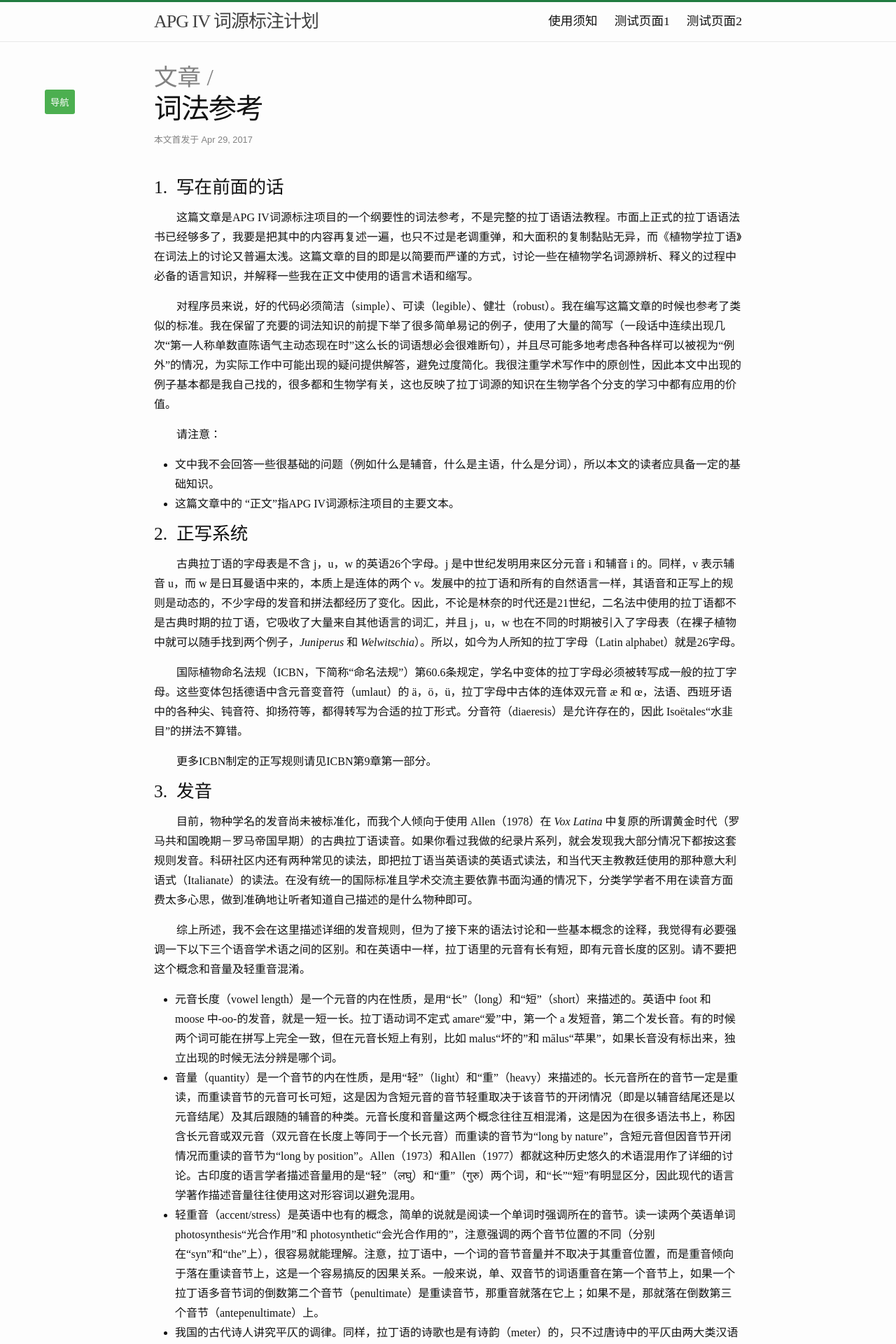
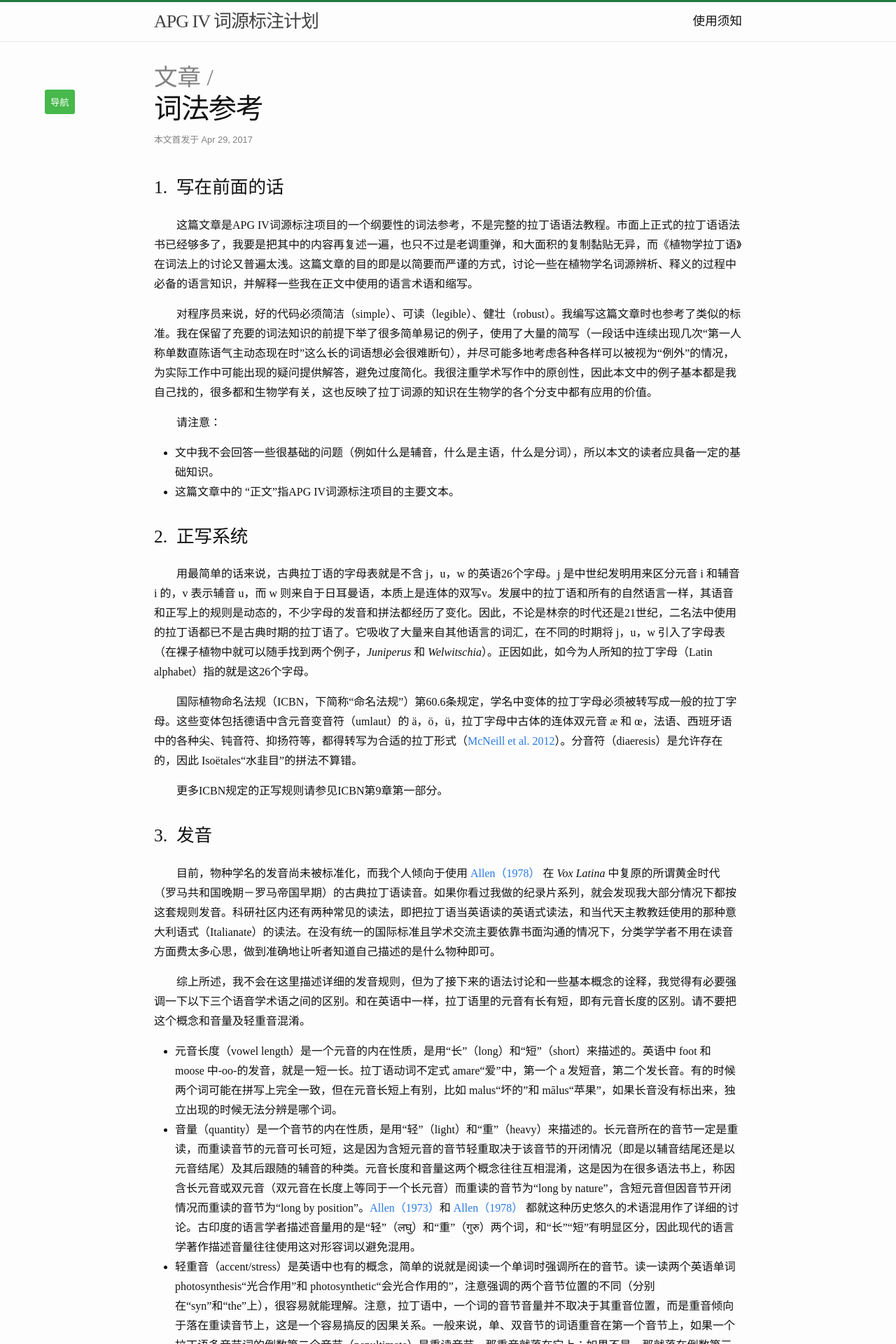
Before and after one commit to LykosEremos/graymatter, a Jekyll site: the page built from _posts/2017-04-28-grammar.markdown, in a window 1280 px wide. Shown: the top 1920 px of the page at 70% size. Built offline with Jekyll 4.4.1, drawn with Linux system fonts in a browser that asks for light colours; some of the changed text lies outside the part shown.

Commit message:
hyperlinks added

```diff
--- a/_posts/2017-04-28-grammar.markdown
+++ b/_posts/2017-04-28-grammar.markdown
@@ -9,7 +9,7 @@
 
 这篇文章是APG IV词源标注项目的一个纲要性的词法参考，不是完整的拉丁语语法教程。市面上正式的拉丁语语法书已经够多了，我要是把其中的内容再复述一遍，也只不过是老调重弹，和大面积的复制黏贴无异，而《植物学拉丁语》在词法上的讨论又普遍太浅。这篇文章的目的即是以简要而严谨的方式，讨论一些在植物学名词源辨析、释义的过程中必备的语言知识，并解释一些我在正文中使用的语言术语和缩写。
 
-对程序员来说，好的代码必须简洁（simple）、可读（legible）、健壮（robust）。我在编写这篇文章的时候也参考了类似的标准。我在保留了充要的词法知识的前提下举了很多简单易记的例子，使用了大量的简写（一段话中连续出现几次“第一人称单数直陈语气主动态现在时”这么长的词语想必会很难断句），并且尽可能多地考虑各种各样可以被视为“例外”的情况，为实际工作中可能出现的疑问提供解答，避免过度简化。我很注重学术写作中的原创性，因此本文中出现的例子基本都是我自己找的，很多都和生物学有关，这也反映了拉丁词源的知识在生物学各个分支的学习中都有应用的价值。
+对程序员来说，好的代码必须简洁（simple）、可读（legible）、健壮（robust）。我编写这篇文章时也参考了类似的标准。我在保留了充要的词法知识的前提下举了很多简单易记的例子，使用了大量的简写（一段话中连续出现几次“第一人称单数直陈语气主动态现在时”这么长的词语想必会很难断句），并尽可能多地考虑各种各样可以被视为“例外”的情况，为实际工作中可能出现的疑问提供解答，避免过度简化。我很注重学术写作中的原创性，因此本文中的例子基本都是我自己找的，很多都和生物学有关，这也反映了拉丁词源的知识在生物学的各个分支中都有应用的价值。
 
 请注意：
 
@@ -18,32 +18,35 @@
 
 <a name="正写系统"></a>
 <h1 class="hd">正写系统</h1>
-古典拉丁语的字母表是不含 j，u，w 的英语26个字母。j 是中世纪发明用来区分元音 i 和辅音 i 的。同样，v 表示辅音 u，而 w 是日耳曼语中来的，本质上是连体的两个 v。发展中的拉丁语和所有的自然语言一样，其语音和正写上的规则是动态的，不少字母的发音和拼法都经历了变化。因此，不论是林奈的时代还是21世纪，二名法中使用的拉丁语都不是古典时期的拉丁语，它吸收了大量来自其他语言的词汇，并且 j，u，w 也在不同的时期被引入了字母表（在裸子植物中就可以随手找到两个例子，<i>Juniperus</i> 和 <i>Welwitschia</i>）。所以，如今为人所知的拉丁字母（Latin alphabet）就是26字母。
+用最简单的话来说，古典拉丁语的字母表就是不含 j，u，w 的英语26个字母。j 是中世纪发明用来区分元音 i 和辅音 i 的，v 表示辅音 u，而 w 则来自于日耳曼语，本质上是连体的双写v。发展中的拉丁语和所有的自然语言一样，其语音和正写上的规则是动态的，不少字母的发音和拼法都经历了变化。因此，不论是林奈的时代还是21世纪，二名法中使用的拉丁语都已不是古典时期的拉丁语了。它吸收了大量来自其他语言的词汇，在不同的时期将 j，u，w 引入了字母表（在裸子植物中就可以随手找到两个例子，<i>Juniperus</i> 和 <i>Welwitschia</i>）。正因如此，如今为人所知的拉丁字母（Latin alphabet）指的就是这26个字母。
 
-国际植物命名法规（ICBN，下简称“命名法规”）第60.6条规定，学名中变体的拉丁字母必须被转写成一般的拉丁字母。这些变体包括德语中含元音变音符（umlaut）的 ä，ö，ü，拉丁字母中古体的连体双元音 æ 和 œ，法语、西班牙语中的各种尖、钝音符、抑扬符等，都得转写为合适的拉丁形式。分音符（diaeresis）是允许存在的，因此 Isoëtales“水韭目”的拼法不算错。
+国际植物命名法规（ICBN，下简称“命名法规”）第60.6条规定，学名中变体的拉丁字母必须被转写成一般的拉丁字母。这些变体包括德语中含元音变音符（umlaut）的 ä，ö，ü，拉丁字母中古体的连体双元音 æ 和 œ，法语、西班牙语中的各种尖、钝音符、抑扬符等，都得转写为合适的拉丁形式（<a name="icbn" href="#icbns">McNeill et al. 2012</a>）。分音符（diaeresis）是允许存在的，因此 Isoëtales“水韭目”的拼法不算错。
 
-更多ICBN制定的正写规则请见ICBN第9章第一部分。
+更多ICBN规定的正写规则请参见ICBN第9章第一部分。
 <a name="发音"></a>
 <h1 class="hd">发音</h1>
-目前，物种学名的发音尚未被标准化，而我个人倾向于使用 Allen（1978）在 <i>Vox Latina</i> 中复原的所谓黄金时代（罗马共和国晚期－罗马帝国早期）的古典拉丁语读音。如果你看过我做的纪录片系列，就会发现我大部分情况下都按这套规则发音。科研社区内还有两种常见的读法，即把拉丁语当英语读的英语式读法，和当代天主教教廷使用的那种意大利语式（Italianate）的读法。在没有统一的国际标准且学术交流主要依靠书面沟通的情况下，分类学学者不用在读音方面费太多心思，做到准确地让听者知道自己描述的是什么物种即可。
+目前，物种学名的发音尚未被标准化，而我个人倾向于使用 <a name="allen1978" href="#allen1978s">Allen（1978）</a> 在 <i>Vox Latina</i> 中复原的所谓黄金时代（罗马共和国晚期－罗马帝国早期）的古典拉丁语读音。如果你看过我做的纪录片系列，就会发现我大部分情况下都按这套规则发音。科研社区内还有两种常见的读法，即把拉丁语当英语读的英语式读法，和当代天主教教廷使用的那种意大利语式（Italianate）的读法。在没有统一的国际标准且学术交流主要依靠书面沟通的情况下，分类学学者不用在读音方面费太多心思，做到准确地让听者知道自己描述的是什么物种即可。
 
 综上所述，我不会在这里描述详细的发音规则，但为了接下来的语法讨论和一些基本概念的诠释，我觉得有必要强调一下以下三个语音学术语之间的区别。和在英语中一样，拉丁语里的元音有长有短，即有元音长度的区别。请不要把这个概念和音量及轻重音混淆。
 
 * 元音长度（vowel length）是一个元音的内在性质，是用“长”（long）和“短”（short）来描述的。英语中 foot 和 moose 中-oo-的发音，就是一短一长。拉丁语动词不定式 amare“爱”中，第一个 a 发短音，第二个发长音。有的时候两个词可能在拼写上完全一致，但在元音长短上有别，比如 malus“坏的”和 mālus“苹果”，如果长音没有标出来，独立出现的时候无法分辨是哪个词。
-* 音量（quantity）是一个音节的内在性质，是用“轻”（light）和“重”（heavy）来描述的。长元音所在的音节一定是重读，而重读音节的元音可长可短，这是因为含短元音的音节轻重取决于该音节的开闭情况（即是以辅音结尾还是以元音结尾）及其后跟随的辅音的种类。元音长度和音量这两个概念往往互相混淆，这是因为在很多语法书上，称因含长元音或双元音（双元音在长度上等同于一个长元音）而重读的音节为“long by nature”，含短元音但因音节开闭情况而重读的音节为“long by position”。Allen（1973）和Allen（1977）都就这种历史悠久的术语混用作了详细的讨论。古印度的语言学者描述音量用的是“轻”（लघु）和“重”（गुरु）两个词，和“长”“短”有明显区分，因此现代的语言学著作描述音量往往使用这对形容词以避免混用。
+* 音量（quantity）是一个音节的内在性质，是用“轻”（light）和“重”（heavy）来描述的。长元音所在的音节一定是重读，而重读音节的元音可长可短，这是因为含短元音的音节轻重取决于该音节的开闭情况（即是以辅音结尾还是以元音结尾）及其后跟随的辅音的种类。元音长度和音量这两个概念往往互相混淆，这是因为在很多语法书上，称因含长元音或双元音（双元音在长度上等同于一个长元音）而重读的音节为“long by nature”，含短元音但因音节开闭情况而重读的音节为“long by position”。<a name="allen1973" href="#allen1973s">Allen（1973）</a>和 <a name="allen1978" href="#allen1978s">Allen（1978）</a> 都就这种历史悠久的术语混用作了详细的讨论。古印度的语言学者描述音量用的是“轻”（लघु）和“重”（गुरु）两个词，和“长”“短”有明显区分，因此现代的语言学著作描述音量往往使用这对形容词以避免混用。
 * 轻重音（accent/stress）是英语中也有的概念，简单的说就是阅读一个单词时强调所在的音节。读一读两个英语单词 photosynthesis“光合作用”和 photosynthetic“会光合作用的”，注意强调的两个音节位置的不同（分别在“syn”和“the”上），很容易就能理解。注意，拉丁语中，一个词的音节音量并不取决于其重音位置，而是重音倾向于落在重读音节上，这是一个容易搞反的因果关系。一般来说，单、双音节的词语重音在第一个音节上，如果一个拉丁语多音节词的倒数第二个音节（penultimate）是重读音节，那重音就落在它上；如果不是，那就落在倒数第三个音节（antepenultimate）上。
 *
 我国的古代诗人讲究平仄的调律。同样，拉丁语的诗歌也是有诗韵（meter）的，只不过唐诗中的平仄由两大类汉语音调（tone）组成，而拉丁语中的“平仄”则是轻、重读音节的交错排列。诗人会根据诗韵，通过调换一行诗中的词语顺序来调整轻、重读音节的位置，使其组成一组规律排布的音步（foot）。一个音步是几个音节组合形成的，比如一个重读音节和两个轻读音节依次排列组成一个强弱弱步（dactyl），两个重读音节组成一个强强步（spondee）。拉丁史诗中常见的强弱弱六步格（dactylic hexameter），就要求一行诗必须由四个强弱弱步或强强步开头（任意排列组合），以一个强弱弱步作第五音步，以一个强弱弱步或强强步结尾，共六个音步。有时语言学家会通过已知的诗韵，划分音步，倒回去求音节的轻、重读规律。这种方法的问题在于那些因音节开闭情况而重读的音节（即“long by position”）可能含长元音也可能含短元音，根据诗韵只能判断其为重读音节，而无法确定其中元音的长短。这些隐藏音量（hidden quantity，这里的quantity指的是元音长度，也是术语混用的一个结果）往往需要通过其他的语言学方法来确定。
-* 在下面的语法参考部分，我会借鉴牛津拉丁文辞典的格式，将长元音用长音符（macron，ˉ）标出，而一般不给短元音和隐藏音量标音（Souter 1968）。短音符（breve，˘）会用在需要特别注意的短元音上。在正文中，长、短元音都不会标出。
+* 在下面的语法参考部分，我会借鉴牛津拉丁文辞典的格式，将长元音用长音符（macron，ˉ）标出，而一般不给短元音和隐藏音量标音（<a name="old" href="#olds">Souter et al. 1968</a>）。短音符（breve，˘）会标在需要特别注意的短元音上。在正文中，长、短元音都不会标出。
 
 <a name="屈折变化"></a>
 <h1 class="hd">屈折变化</h1>
 作为一种印欧语，英语已经失去了大多屈折的成分，而拉丁语仍然是高度屈折的。简单的说，屈折指的是对几种词语的形态进行修饰，以反映其性、数、格、级、人称、语态、时态、语气等语法范畴（grammatical categories）上的意义。名词，代词和形容词的屈折变化称为变格（declension），动词的屈折变化称为变位（conjugation）。
 
-和英语一样，拉丁语有八类词，即名词，代词，形容词，动词，副词，介词，连词和叹词，但没有冠词。前四种词语会进行屈折变化，后四种不会<sup class="note-tag">注</sup>。动植物的命名不涉及造句，所以本文的重点将放在名词和形容词的变格上。
+和英语一样，拉丁语有八类词，即名词，代词，形容词，动词，副词，介词，连词和叹词，但没有冠词。前四种词语会进行屈折变化，后四种不会<sup class="note-tag"><a href="#注" name="lab">注</a></sup>。动植物的命名不涉及造句，所以本文的重点将放在名词和形容词的变格上。
 
 <div class="notes">
-注：副词虽然也有比较、最高两个“级”，但因为大部分副词是形容词的派生词，所以这两个“级”也都是在相对应的形容词比较级、最高级的基础上构造来的，在语言学上，是一个派生（derivation）而非屈折的过程，因此一般不认为副词存在反映级的屈折变化；而诸如 saepe，diū 等的没有相应形容词的副词，是会通过屈折反映级的个例（Baldi and Cuzzolin 2010）。
+
+
+<a name="注" href="#lab">
+注</a>：副词虽然也有比较、最高两个“级”，但因为大部分副词是形容词的派生词，所以这两个“级”也都是在相对应的形容词比较级、最高级的基础上构造来的，在语言学上，是一个派生（derivation）而非屈折的过程，因此一般不认为副词存在反映级的屈折变化；而诸如 saepe，diū 等的没有相应形容词的副词，是会通过屈折反映级的个例（<a name="bandc" href="#bandcs">Baldi and Cuzzolin 2010</a>）。
 </div>
 
 <a name="名词"></a>
@@ -113,7 +116,7 @@
 * 数分单（sg.）、复数（pl.），和英语一样。
 * 语态分主动（active，act.）和被动（passive，pas.）。有一些动词虽然在形式上是被动的（这些动词缺乏限定的主动形式），却有主动的意思，这种动词被称为异相动词（deponent）。有一些动词在现在时、未完成时和将来时中是普通动词，在完成时、过去完成时和将来完成时中是异相动词，被称为半异相动词（semi-deponent）。异相动词有非限定的主动形式，如 PAP、FAP 和将来时不定时（见下文），这些主动形式都有主动语意。异相动词的 PPP 有主动的语意，而 FPP 有被动的语意。
 * 人称分第一人称（first person，1st.）、第二人称（second person，2nd.）、第三人称（third person，3rd.）。有一些动词只有第三人称单数的形式，称为无人称动词（impersonal verb），在翻译为英语的时候，句子的主语往往是虚设（dummy subject）的“it”。有一些不及物动词的主动态不接直接宾语，因此在被动态中缺乏主语，是无人称动词。
-* 语气含直陈语气（indicative，ind.）、虚拟语气（subjunctive，subj.）、祈使语气（imperative，imp.）三个限定形式（finite forms）。不定式（infinitive，inf.）在很多课本中被视作一种语气，但从语言学的角度上来说，不定式其实是一个无法变格的、指示动作本质的抽象名词（Greenough et al. 1903；Sihler 2008）。在语法上，它同时具有名词的特性（例如可以做动词是 sum, esse, fuī, futūrus“[即英语 to be，法语 être，意大利语 essere]”或一些无人称动词的句子的主语）和动词的特性（例如具备时态、受副词修饰等。不定式常见的用法包括在间接引语中作动词，和作特定动词的补充不定式。凯撒在《高卢战记》中有时会将不定式直接当限定形式的动词使用，并依此来表达事态发展迅速的文学效果）。在大部分情况下，不定式都可以参照英语不定式 to v. 来翻译。
+* 语气含直陈语气（indicative，ind.）、虚拟语气（subjunctive，subj.）、祈使语气（imperative，imp.）三个限定形式（finite forms）。不定式（infinitive，inf.）在很多课本中被视作一种语气，但从语言学的角度上来说，不定式其实是一个无法变格的、指示动作本质的抽象名词（<a name="gree" href="#grees">Greenough et al. 1903</a>；<a name="sihl" href="#sihls">Sihler 2008</a>）。在语法上，它同时具有名词的特性（例如可以做动词是 sum, esse, fuī, futūrus“[即英语 to be，法语 être，意大利语 essere]”或一些无人称动词的句子的主语）和动词的特性（例如具备时态、受副词修饰等。不定式常见的用法包括在间接引语中作动词，和作特定动词的补充不定式。凯撒在《高卢战记》中有时会将不定式直接当限定形式的动词使用，并依此来表达事态发展迅速的文学效果）。在大部分情况下，不定式都可以参照英语不定式 to v. 来翻译。
 * 时态分两大类：描述持续动作（continued action）的现在时（present，pres.）、未完成时（imperfect，impf.）、将来时（future，fut.）和描述完成动作（completed action）的一般完成时（perfect，perf.）、过去完成时（pluperfect，plup.）、将来完成时（future perfect，futp.）。ind. 具备全部六种时态，subj. 具备四种（缺少将来时和将来完成时），imp. 只有两种（现在时和将来时）。对于不定式，act./pas.pres.inf. 和 act.perf.inf. 是通过直接修饰 act.pres.inf. 构成的，而 PPP、FAP、FPP 分别加上变位为不同形式的动词 esse 可构成 pas.perf.inf.， act.fut.inf. 和 pas.fut.inf. 这三个迂回式不定式（periphrastic infinitive）。
 
 可见，动词的变位比名词、形容词的的变格要复杂得多，变位一个动词所需要的信息也更多。除了一些含语法缺陷的动词，所有的动词都有三个词干，即现在时词干（present stem），完成时词干（perfect stem）以及分词词干（supine stem）。这三个词干都是在同一个词根的基础上通过修饰构成的，以词根 voc 为例子，加上屈折后缀 -s 形成第三变格法名词 vox, vocis, f.“声音”，而加上 -ā，-āv，-āt，则分别构成动词 voco“呼，叫”的三个词干。根据现在时词干末尾元音的不同，动词分为四个变位法（在下文中以 1C-4C 的缩写称之），其现在时词干末尾元音分别是  -ā，-ē，-ĕ，-ī，对应的不定式形式是通过在这些元音后加 -re 构成的。
@@ -162,7 +165,21 @@
 
 * 形为in-的前缀是不同源的。in-(1) 是印欧语中常见的否定前缀，两个同源形式包括英语中的un-和希腊语中的 ἀ-（接辅音）和 ἀν-（接元音）。另有一形态相同的前缀 in-(2) 由介词 in 派生，和希腊语介词 έν 同源，在修饰动词时强调动词的方向性或单纯地强调动作的强度（in-venio, venire, veni, ventus“发现”，in-tono, tonare, tonavi, tonatus“打雷”都是in-(2)）。二者的原始印欧语词根完全不同，这种不同源性导致了 in- 在词义上的分歧。
 * in-(1) 和 in-(2) 在和不少辅音开头的词语组合的时候都会发生语音上的同化（assimilation）。本来 n 发鼻音的 in- 在塞音 b/p/m 前同化成了含塞音的 im-，在清辅音 l 和 r 之前分别同化为 il- 和 ir-，有时在 g 前是 i-，这些不同的形态很多都传到了英语词汇中，比如 imperative，imbibe，immense，illiterate，irrelevant，ignoble。
-* 单从前缀的形态来推测其词源发展的细节有时是困难和不准确的。in- 在比较早期的拉丁语中，由同义的 endo- 和 indu /i- 表现，这个前缀是来自于意义相同，形态也相近的的希腊语前缀 ένδο-（内吞作用 endocytosis 是一个希腊语词，其前缀就是希腊语的 ένδο-，而不是拉丁语的 endo-），还是仅和其同源，还是独立形成但又受希腊语借词影响，还是有争议的（de Vaan 2008）。
+* 单从前缀的形态来推测其词源发展的细节有时是困难和不准确的。in- 在比较早期的拉丁语中，由同义的 endo- 和 indu /i- 表现，这个前缀是来自于意义相同，形态也相近的的希腊语前缀 ένδο-（内吞作用 endocytosis 是一个希腊语词，其前缀就是希腊语的 ένδο-，而不是拉丁语的 endo-），还是仅和其同源，还是独立形成但又受希腊语借词影响，还是有争议的（<a name="devaan" href="#devaans">de Vaan 2008</a>）。
 * 凤仙花属的词源形容词 impatiens, impatientis，就是动词 patior, pati, passus sum“忍受”这个动词的 PAP 加上同化了的 in-(1) 形成的（这个动词同时还是一个异相动词）。
 
 类似的前缀还有 ab-，ad- 等。总之，前缀的语意和词源并不是一张总表能完全概括的，所以在正文中，我会具体地分析。
+
+<a name="参考文献"></a>
+<h1 class="hd">参考文献</h1>
+<ul class="citation">
+<li><a href="#allen1973" name="allen1973s">Allen, W. S. (1973). Accent and rhythm: Prosodic features of Latin and Greek : a study in theory and reconstruction.</a></li>
+<li><a href="#allen1978" name="allen1978s">Allen, W. S. (1978). Vox Latina: A guide to the pronunciation of classical Latin (2nd ed.). Cambridge: Cambridge University Press.</a></li>
+<li><a href="#bandc" name="bandcs">Baldi, P., & Cuzzolin, P. (Eds.). (2010). New perspectives on historical Latin syntax: constituent syntax : adverbial phrases, adverbs, mood, tense (Vol. 2). Berlin, Germany: Walter de Gruyter GmbH.</a></li>
+<li><a href="#devaan" name="devaans">de Vaan, M. (2008). Etymological dictionary of Latin and the other Italic languages. Leiden, Netherlands: Brill.</a></li>
+<li><a href="#gree" name="grees">Greenough, J. B., Kittredge, G. L., Howard, A. A., & D'ooge, B. L. (Eds.). (1903). Allen and Greenough's new Latin grammar for schools and colleges. Boston, MA: Ginn & Company.</a></li>
+<li>Lewis, C. T., & Short, C. (1879). A Latin dictionary. Oxford: Clarendon Press.</li>
+<li><a href="#icbn" name="icbns">McNeill, J., Barrie, F. R., Buck, W. R., Demoulin, V., Greuter, W., Hawksworth, D. L., . . . Turland, N. J. (Eds.). (2012). International code of nomenclature for algae, fungi, and plants: (Melbourne code) ; adopted by the eighteenth International Botanical Congress, Melbourne, Australia, July 2011. Königstein: Koeltz Scientific Books.</a></li>
+<li><a href="#sihl" name="sihls">Sihler, A. L. (2008). New comparative grammar of Greek and Latin. Oxford: Oxford Univ. Press.</a></li>
+<li><a href="#old" name="olds">Souter, A., Glare, P. G. W., Wyllie, J. M., Edwards, W. M., Brink, C. O., Craig, J. D., . . . Lee, G. M. (Eds.). (1968). Oxford latin dictionary. Oxford: Oxford University Press.</a></li>
+</ul>
--- a/assets/main.scss
+++ b/assets/main.scss
@@ -17,24 +17,13 @@
 	}
 
 
-.notes{
-	font-size:0.8em;
-	padding:1em;
-	line-height:135%;
-	background:rgb(248,248,248);
-}
-
-.note-tag{
-	font-size:0.6em;
-	padding-left:0.2em;
-	color:gray;
-}
 .paradigm{
 	list-style-type: none;
 	font-size:1.2em;
 	font-weight:600;
 	margin-top:1em;
 	margin-bottom:1em;
+	color:#4f4f4f;
 }
 
 .paradigm li{
@@ -44,10 +33,10 @@
 	padding-bottom:0.5em;
 	display: inline-block;
 	text-align: center;
-	background-color:#f2f2f2;
+	background-color:#f6f6f6;
 }
 .paradigm li:nth-child(odd) {
-    background-color: #e1e1e1;
+    background-color: #eaeaea;
 }
 
 
@@ -141,13 +130,21 @@
 	padding: 0em;
 }
 
-h1{
+h1 {
 	font-size: 1.6em;
 	counter-reset: h2counter;
+	margin-top:1.4em;
+	margin-bottom:1em;
+}
+
+h1:nth-child(2)
+{
+	margin-top:0em;
 }
 
 h2{
 	font-size: 1.3em;
+	margin-top:1.4em;
 }
 
  h1:before {
@@ -194,6 +191,20 @@
 		content: counter(toch1counter) "." counter(toch2counter) ".\0000a0\0000a0";
    }
 
+.notes{
+	font-size:0.8em;
+	padding:1em;
+	line-height:145%;
+	background:rgb(248,248,248);
+}
+
+.note-tag{
+	font-size:0.6em;
+	padding-left:0.2em;
+	color:gray;
+}
+
+
 
 .footer-box
 {
@@ -218,7 +229,7 @@
 }
 
 .dropbtn {
-    background-color: #4CAF50;
+    background-color: #47b84b;
     color: white;
 	opacity: 1;
 	border-radius: 3px 3px 3px 3px;
@@ -315,6 +326,28 @@
     margin: 3.6px;
 }
 
+.citation
+{
+	list-style-type:none;
+	line-height:150%;
+}
+.citation li
+{
+
+	text-indent:-2em;
+	margin-bottom:1em;
+}
+
+.citation li a{
+	color:#0b3a78;
+}
+
+a:hover {
+    color: #227c41;
+	text-decoration: underline;
+}
+
+
 /* Show the dropdown menu on hover */
 .dropdown:hover .dpd-content {
 	display:block;
--- a/cs1.md
+++ /dev/null
@@ -1,6 +0,0 @@
----
-layout: page
-title: 测试页面1
-permalink: /cs1/
----
-测试1
--- a/cs2.md
+++ /dev/null
@@ -1,6 +0,0 @@
----
-layout: page
-title: 测试页面2
-permalink: /cs2/
----
-测试2
```
Also changed, not shown: other parts of _posts/2017-04-28-grammar.markdown (+1 -1 lines).
